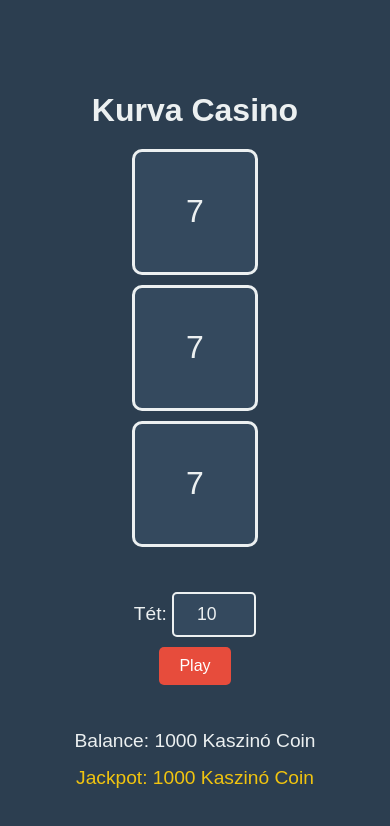
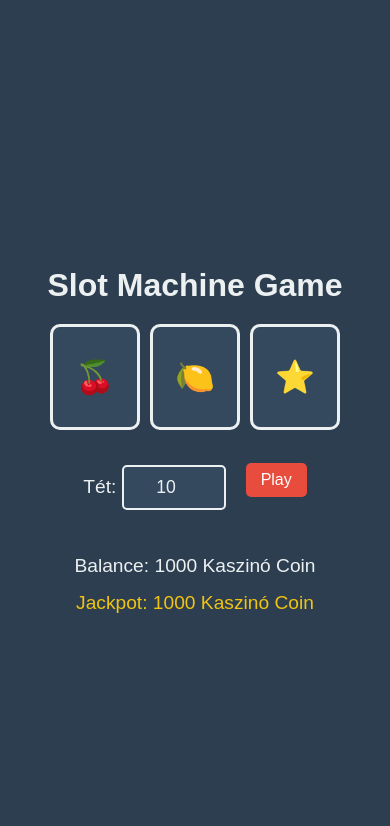
Before and after one commit to csakos1/csakos1.github.io, a plain HTML site: page index.html in a window 390 px wide. Drawn offline with Linux system fonts and the light colour scheme.

Commit message:
Update index.html

```diff
--- a/index.html
+++ b/index.html
@@ -3,7 +3,7 @@
 <head>
     <meta charset="UTF-8">
     <meta name="viewport" content="width=device-width, initial-scale=1.0">
-    <title>Kurva Casino</title>
+    <title>Slot Machine Game</title>
     <style>
         body {
             font-family: 'Arial', sans-serif;
@@ -41,14 +41,10 @@
             justify-content: center;
             background-color: #34495e;
             border-radius: 10px;
-            transition: all 0.3s ease;
+            overflow: hidden;
         }
-        .spin {
-            animation: spin 1s linear infinite;
-        }
-        @keyframes spin {
-            0% { transform: rotate(0deg); }
-            100% { transform: rotate(360deg); }
+        .slot-inner {
+            transition: transform 1s ease-in-out;
         }
         .controls {
             display: flex;
@@ -120,33 +116,34 @@
 
         @media (max-width: 480px) {
             .slot-machine {
-                flex-direction: column;
-                align-items: center;
+                max-width: 300px;
+                justify-content: space-between;
             }
             .slot {
-                margin-bottom: 10px;
+                width: 60px;
+                height: 60px;
+                margin: 0 5px;
             }
-            .controls {
-                flex-direction: column;
-                align-items: center;
-            }
-            .bet {
-                margin-right: 0;
-                margin-bottom: 10px;
-            }
-            input[type="number"] {
-                width: 60px;
+            button {
+                padding: 8px 15px;
+                font-size: 1rem;
             }
         }
     </style>
 </head>
 <body>
-    <h1>Kurva Casino</h1>
+    <h1>Slot Machine Game</h1>
 
     <div class="slot-machine">
-        <div class="slot" id="slot1">7</div>
-        <div class="slot" id="slot2">7</div>
-        <div class="slot" id="slot3">7</div>
+        <div class="slot">
+            <div class="slot-inner" id="slot1">🍒</div>
+        </div>
+        <div class="slot">
+            <div class="slot-inner" id="slot2">🍋</div>
+        </div>
+        <div class="slot">
+            <div class="slot-inner" id="slot3">⭐</div>
+        </div>
     </div>
 
     <div class="controls">
@@ -161,7 +158,6 @@
     <div class="jackpot" id="jackpot">Jackpot: 1000 Kaszinó Coin</div>
     <div class="message" id="message"></div>
 
-    <!-- JavaScript fájl betöltése -->
     <script src="script.js"></script>
 </body>
 </html>
```
